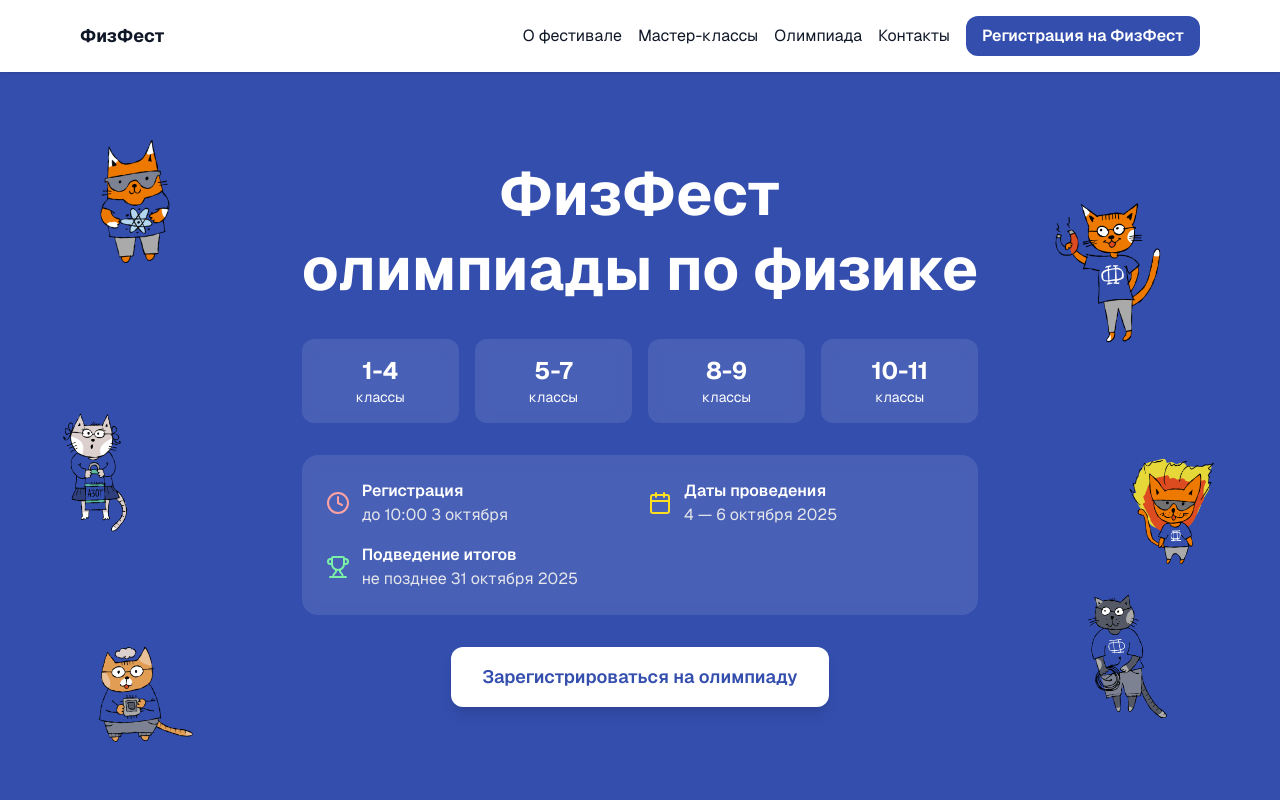
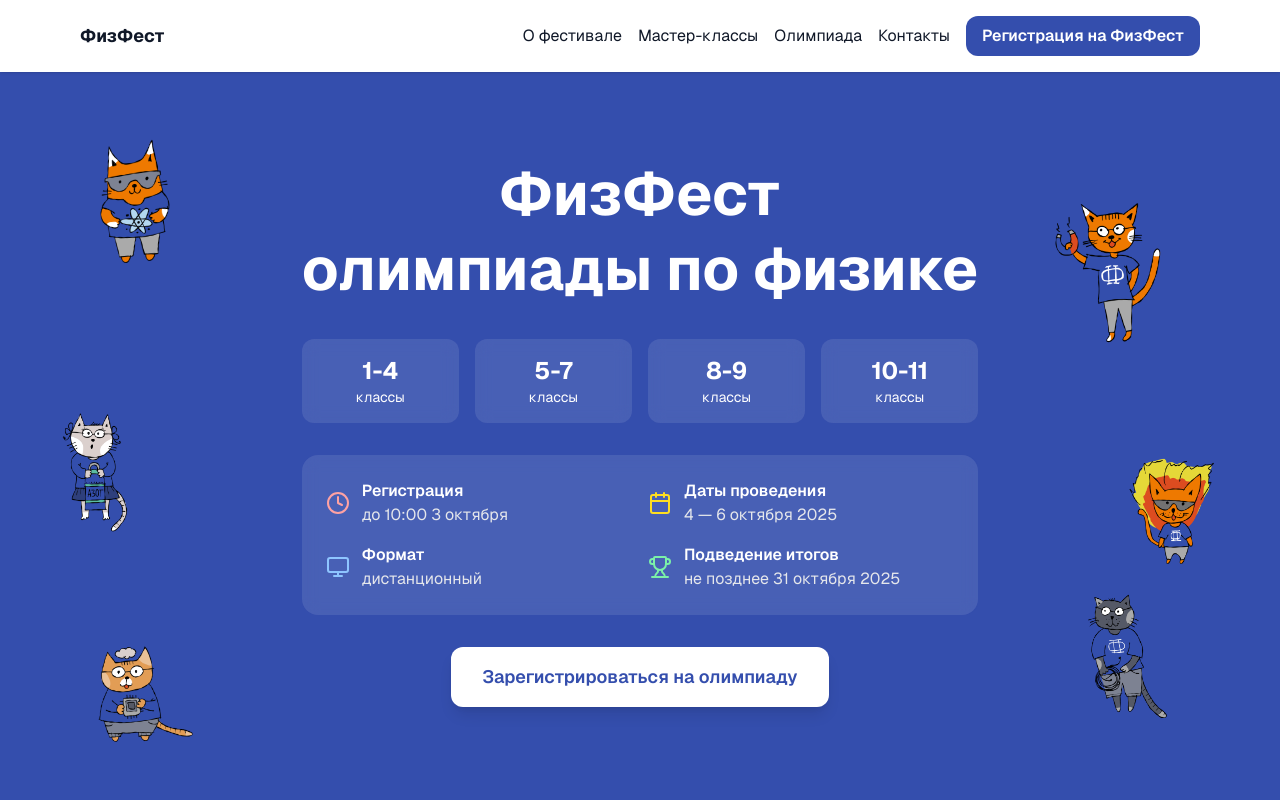
Before and after one commit to nikiquark/physicsday_frontend, a Next.js app: page /olympiads in a window 1280 px wide. Shown: the top 800 px of the page. Built offline with nearby package versions, Linux system fonts and the light colour scheme; no server answers.

Commit message:
fix: edits

```diff
--- a/src/app/olympiads/OlympiadPage.tsx
+++ b/src/app/olympiads/OlympiadPage.tsx
@@ -2,7 +2,7 @@
 
 import { Inter } from "next/font/google";
 import { motion } from "framer-motion";
-import { Calendar, Clock, Trophy, LucideIcon } from "lucide-react";
+import { Calendar, Clock, Trophy, Monitor, LucideIcon } from "lucide-react";
 import Header from "@/components/Header";
 import Footer from "@/components/Footer";
 import { FadeInSection } from "@/components/animations/FadeInSection";
@@ -176,7 +176,14 @@ export default function OlympiadPage() {
                   <div className="text-gray-200">4 — 6 октября 2025</div>
                 </div>
               </div>
-              <div className="flex items-center space-x-3 md:col-span-2">
+              <div className="flex items-center space-x-3">
+                <Monitor className="w-6 h-6 text-blue-300" />
+                <div>
+                  <div className="font-semibold">Формат</div>
+                  <div className="text-gray-200">дистанционный</div>
+                </div>
+              </div>
+              <div className="flex items-center space-x-3">
                 <Trophy className="w-6 h-6 text-green-300" />
                 <div>
                   <div className="font-semibold">Подведение итогов</div>
```
